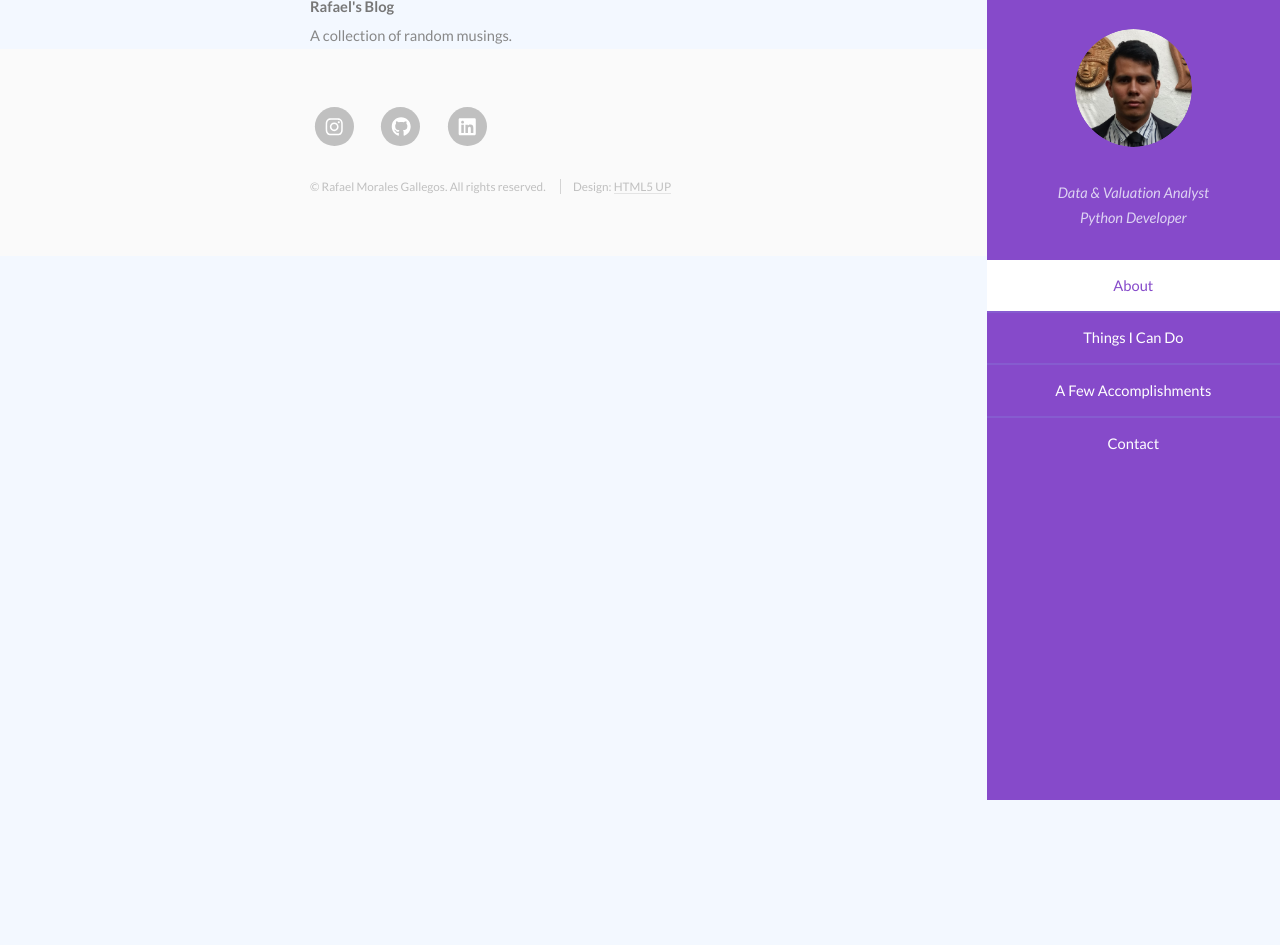
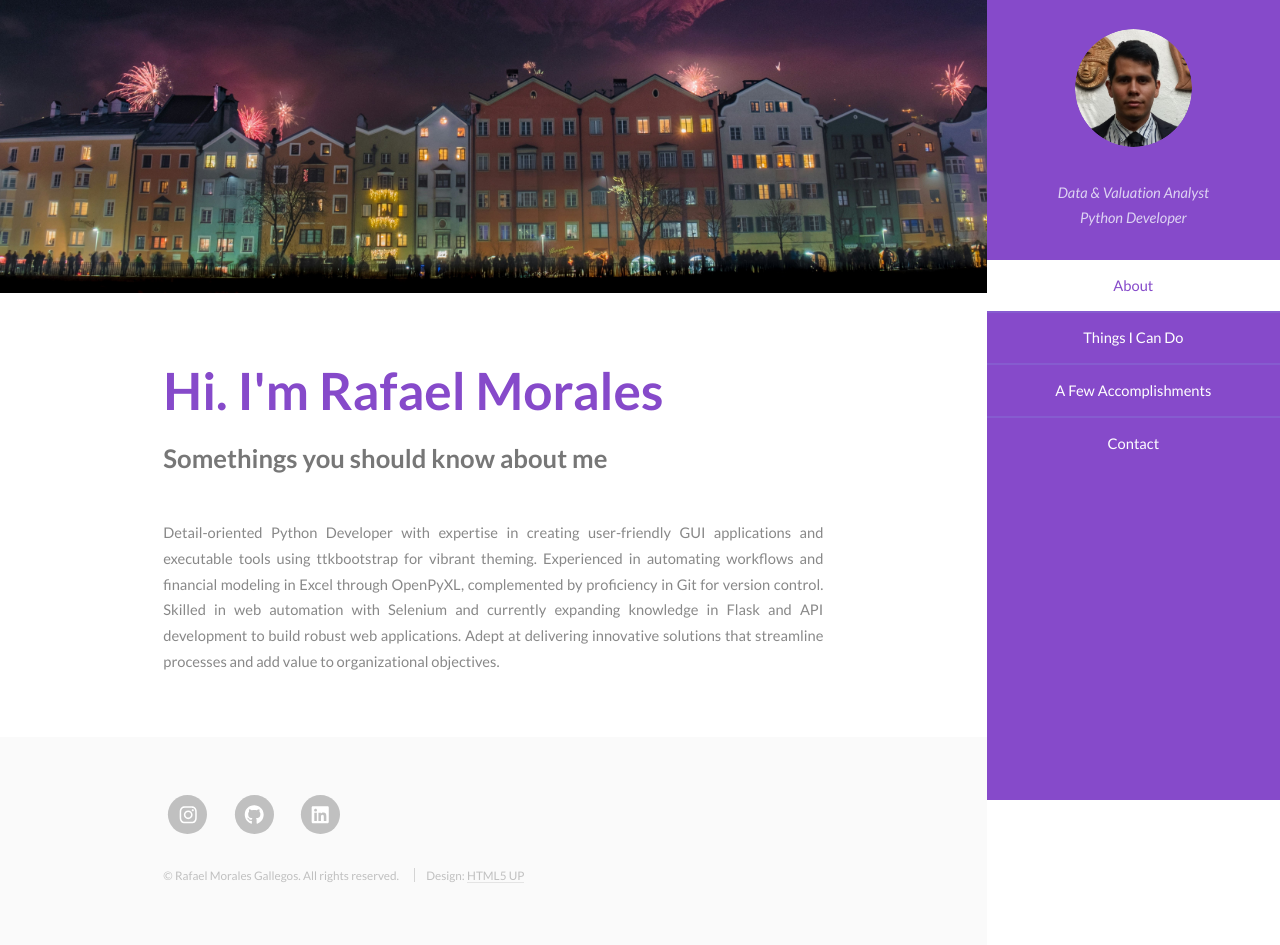
Before and after one commit to RafaelMoralesGallegos/Portfolio-Website, a Flask app: page / in a window 1280 px wide. Before the commit the page ends 800 px from the top, so only its background shows below. Run offline with Flask 3, Linux system fonts and the light colour scheme; some libraries are stand-ins or nearby versions; some web fonts are replaced.

Commit message:
add base html

```diff
--- a/app.py
+++ b/app.py
@@ -9,7 +9,7 @@ bootstrap = Bootstrap5(app)
 
 @app.route("/")
 def get_home():
-    return render_template("index.html")
+    return render_template("index.html", section_id="one")
 
 
 @app.route("/favicon.ico")
--- /dev/null
+++ b/templates/base.html
@@ -0,0 +1,33 @@
+<head>
+  <link
+    rel="icon"
+    href="{{ url_for('static', filename='assets/favicon.ico') }}"
+  />
+</head>
+<body>
+  {% include "header.html" %}
+  <!-- Wrapper -->
+  <div id="wrapper">
+    <div class="image main" data-position="center">
+      <img
+        src="{{ url_for('static', filename='assets/img/banner.jpg') }}"
+        alt=""
+      />
+    </div>
+    <!-- Main -->
+    <div id="main">
+      <section id="{{ section_id }}">
+        <div class="container">
+          <header class="major">
+            <h2>Hi. I'm Rafael Morales</h2>
+            <p>{% block subtitle %}add subtitle{% endblock %}</p>
+          </header>
+          <p style="text-align: justify">
+            {% block main_text %} add main text{% endblock %}
+          </p>
+        </div>
+      </section>
+    </div>
+    {% include 'footer.html' %}
+  </div>
+</body>
--- a/templates/index.html
+++ b/templates/index.html
@@ -1,22 +1,13 @@
-<link
-  rel="icon"
-  href="{{ url_for('static', filename='assets/favicon.ico') }}"
-/>
+{% extends 'base.html' %}
 
 <body>
-  {% include "header.html" %}
-  <header>
-    <!-- Page Header-->
-    <div class="container position-relative px-4 px-lg-5">
-      <div class="row gx-4 gx-lg-5 justify-content-center">
-        <div class="col-md-10 col-lg-8 col-xl-7">
-          <div class="site-heading">
-            <h1>Rafael's Blog</h1>
-            <span class="subheading">A collection of random musings.</span>
-          </div>
-        </div>
-      </div>
-    </div>
-  </header>
-  {% include 'footer.html' %}
+  {% block subtitle %}Somethings you should know about me {% endblock %} {%
+  block main_text %} Detail-oriented Python Developer with expertise in creating
+  user-friendly GUI applications and executable tools using ttkbootstrap for
+  vibrant theming. Experienced in automating workflows and financial modeling in
+  Excel through OpenPyXL, complemented by proficiency in Git for version
+  control. Skilled in web automation with Selenium and currently expanding
+  knowledge in Flask and API development to build robust web applications. Adept
+  at delivering innovative solutions that streamline processes and add value to
+  organizational objectives. {% endblock %}
 </body>
```
Also changed, not shown: static/assets/img/banner.jpg.
